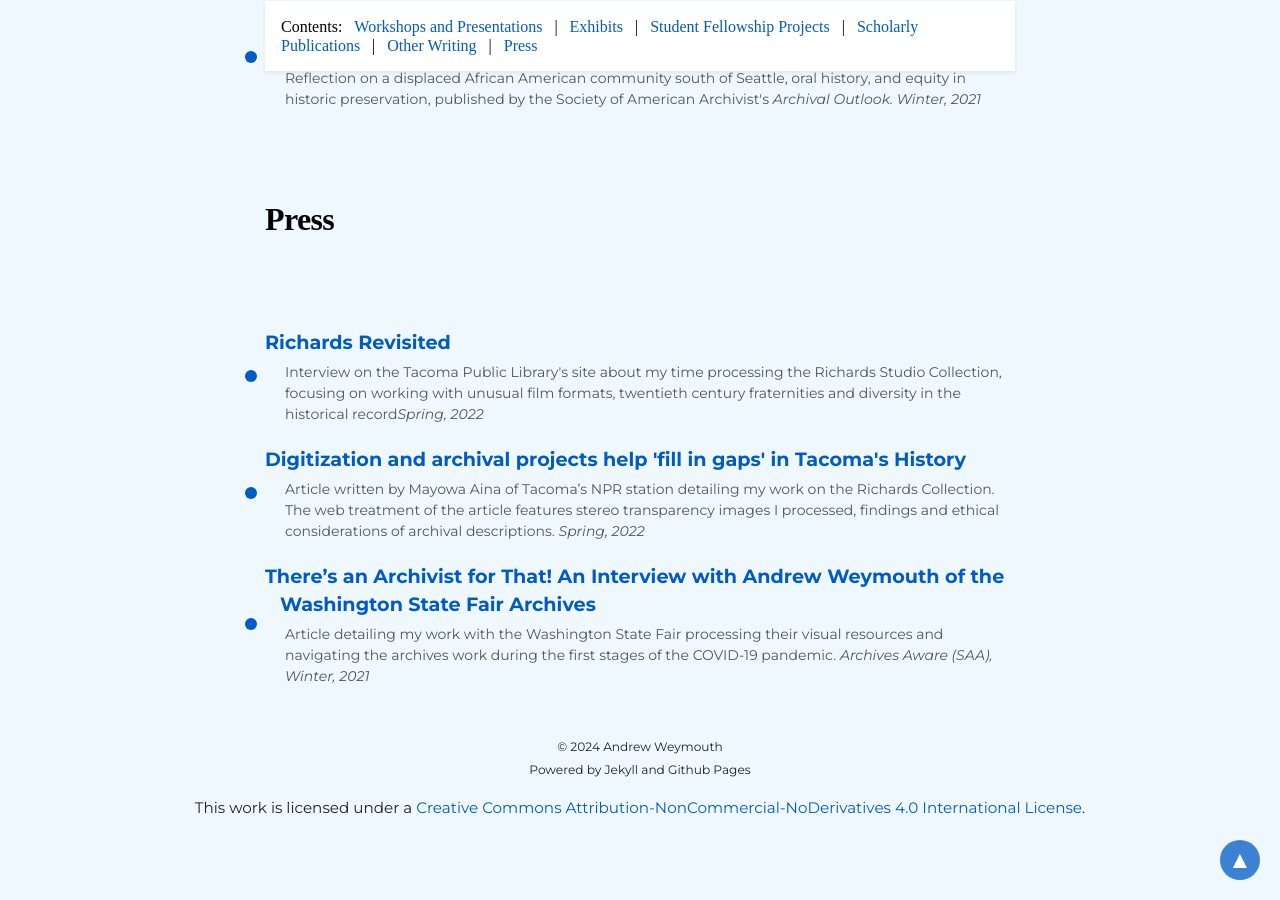
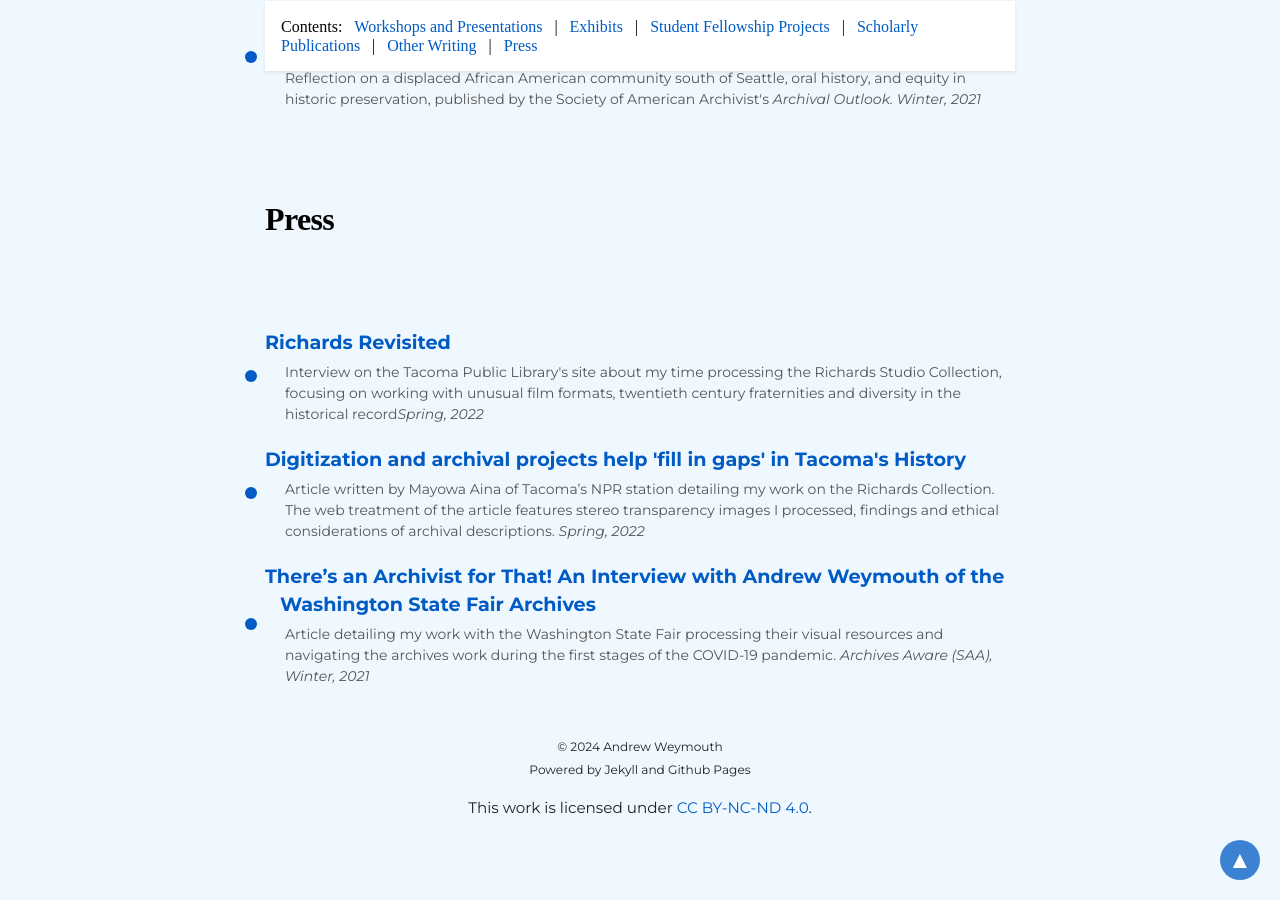
Before and after one commit to aweymo/base, a Jekyll site: the page built from index.md, in a window 1280 px wide and 900 px high, scrolled down 4010 px. Built offline with Jekyll 4.4.1, drawn with Linux system fonts in a browser that asks for light colours; nearby versions of some CDN libraries; some web fonts are replaced.

Commit message:
abbreviate CC

```diff
--- a/_includes/footer.html
+++ b/_includes/footer.html
@@ -4,6 +4,6 @@
         <span><small>Powered by Jekyll and Github Pages</small></span>
     </div>
     <div class="container license py-3">
-        <p class="text-center">This work is licensed under a <a href="https://creativecommons.org/licenses/by-nc-nd/4.0/">Creative Commons Attribution-NonCommercial-NoDerivatives 4.0 International License</a>.</p>
+        <p class="text-center">This work is licensed under <a href="https://creativecommons.org/licenses/by-nc-nd/4.0/">CC BY-NC-ND 4.0</a>.</p>
     </div>
 </footer>
```
